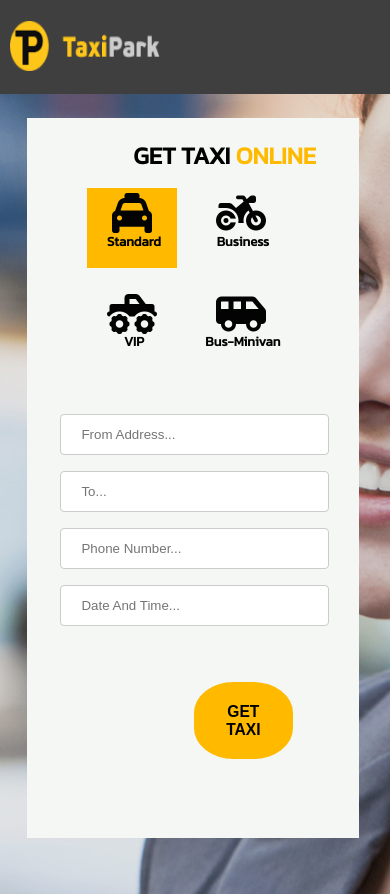
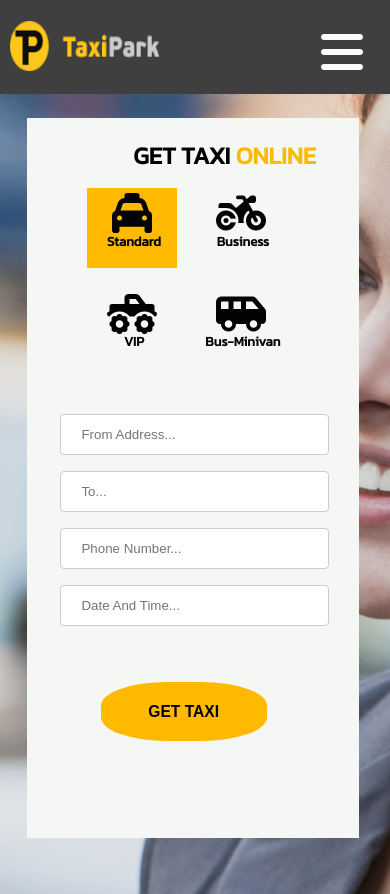
Before and after one commit to kunalpIT/online-taxi-service-responsive-template-design, a plain HTML site: page index.html in a window 390 px wide. Shown: the top 894 px of the page. Drawn offline with Linux system fonts and the light colour scheme.

Commit message:
Updated  style.css

```diff
--- a/style.css
+++ b/style.css
@@ -1176,6 +1176,15 @@ footer .contact-us span {
 
 
 
+
+    header .inbox button {
+        position: absolute;
+        width: 50%;
+        left: -8%;
+        /* right: 120%; */
+    }
+
+
     .nav .nav-mobile {
         display: flex;
         height: 100px;
@@ -1204,7 +1213,7 @@ footer .contact-us span {
 
     .nav .nav-mobile ul button {
         position: absolute;
-        left: 850%;
+        left: 0;
         top: 10%;
         font-size: 3rem;
         background: transparent;
```
